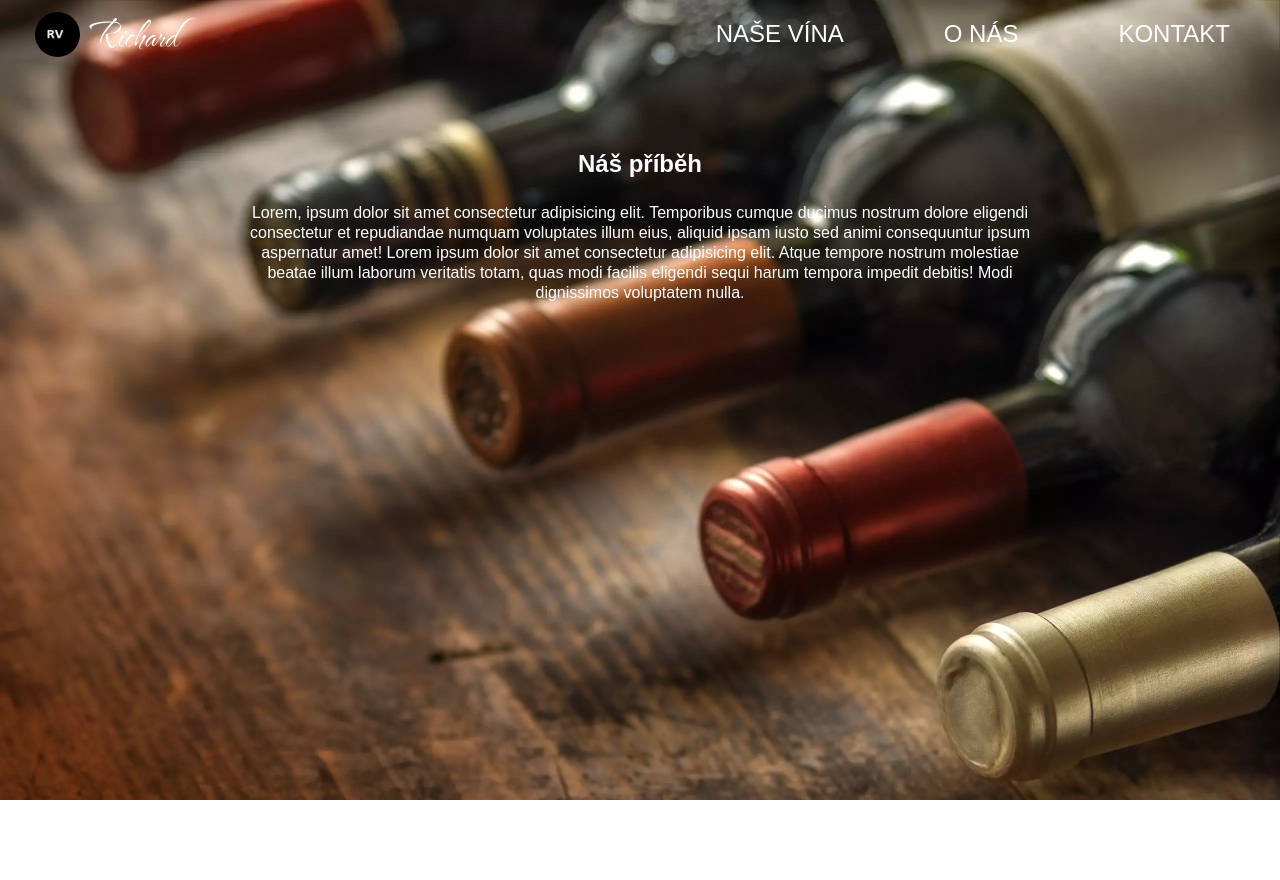
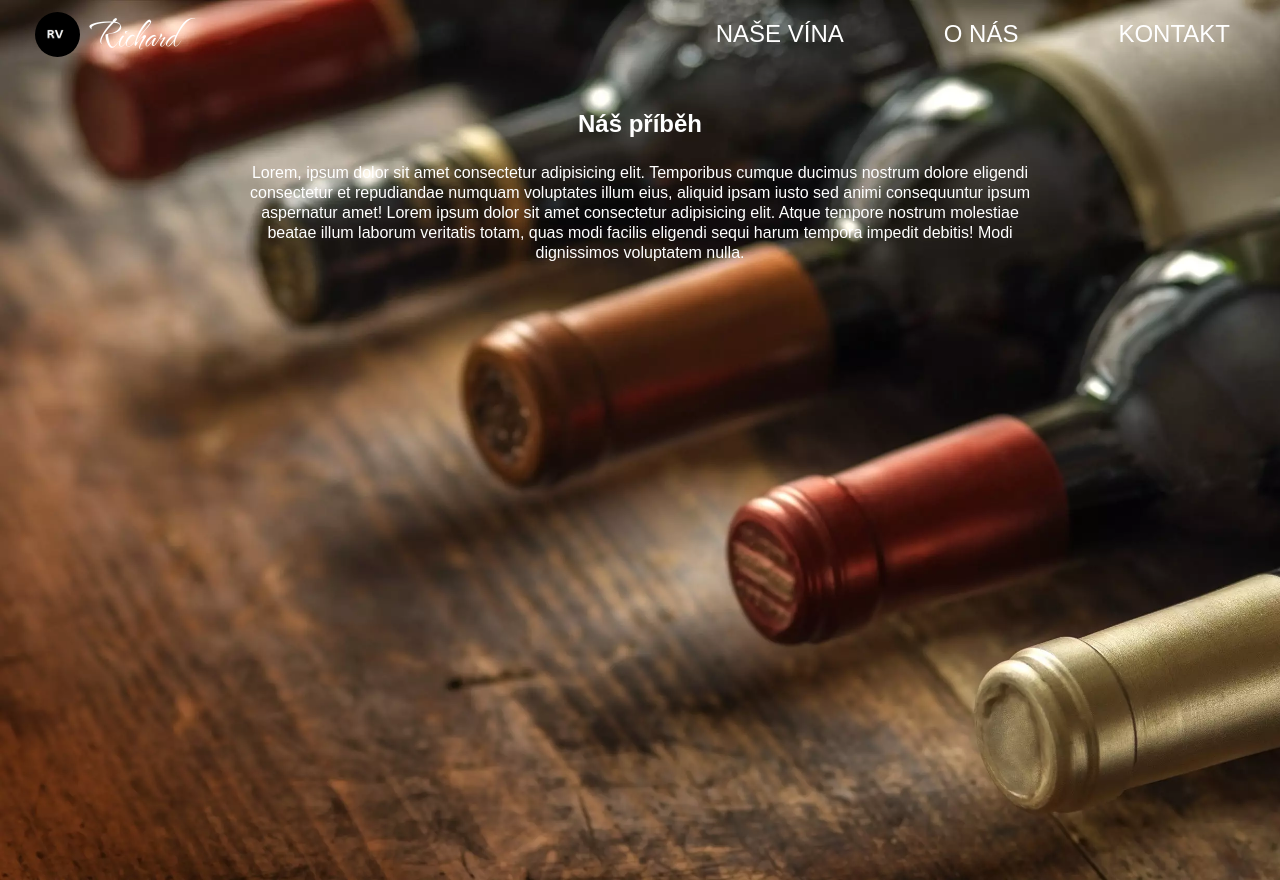
Before and after one commit to JanecekJiri1/vinarstv-R, a React (Create React App) app: page /About in a window 1280 px wide. Before the commit the page ends 800 px from the top, so only its background shows below. Built offline with nearby package versions, Linux system fonts and the light colour scheme.

Commit message:
About.jsx height change

```diff
--- a/src/components/about.style.css
+++ b/src/components/about.style.css
@@ -4,13 +4,13 @@
   background-size: cover;
   background-attachment: fixed;
   height: auto !important;
-  min-height: 100vh;
+  min-height: 110vh;
   color: white;
 }
 
 .aboutContainer {
   position: relative;
-  top: 100px;
+  top: 60px;
   padding: 25px;
 }
 
```
